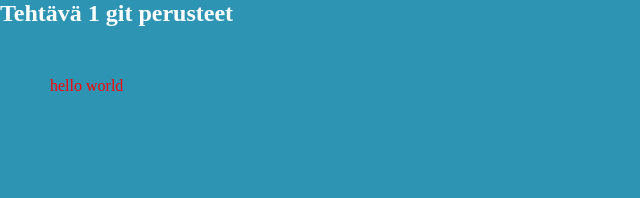
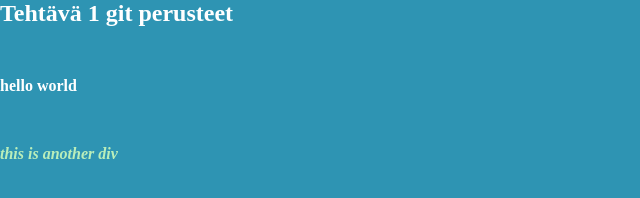
Before and after one commit to GnSit/usinggit, a plain HTML site: page index.html in a window 1280 px wide. Shown: the whole page, without its empty margins (0-640 px from the left). Drawn offline with Linux system fonts and the light colour scheme.

Commit message:
edit style added div

```diff
--- a/index.html
+++ b/index.html
@@ -12,5 +12,8 @@
     <div class="maindiv">
         hello world
     </div>
+    <div class="dosomething">
+        this is another div
+    </div>
 </body>
 </html>
--- a/style.css
+++ b/style.css
@@ -6,7 +6,15 @@
 }
 
 .maindiv{
-    padding-left: 50px;
-    margin-top: 50px;
-    color: red;
+    margin: 50px auto 50px;
+    color: white;
+    font-weight: bold;
+
 }
+
+.dosomething{
+    margin: 0px auto 50px;
+    color: rgb(186, 238, 186);
+    font-weight: bold;
+    font-style: italic;
+}
```
